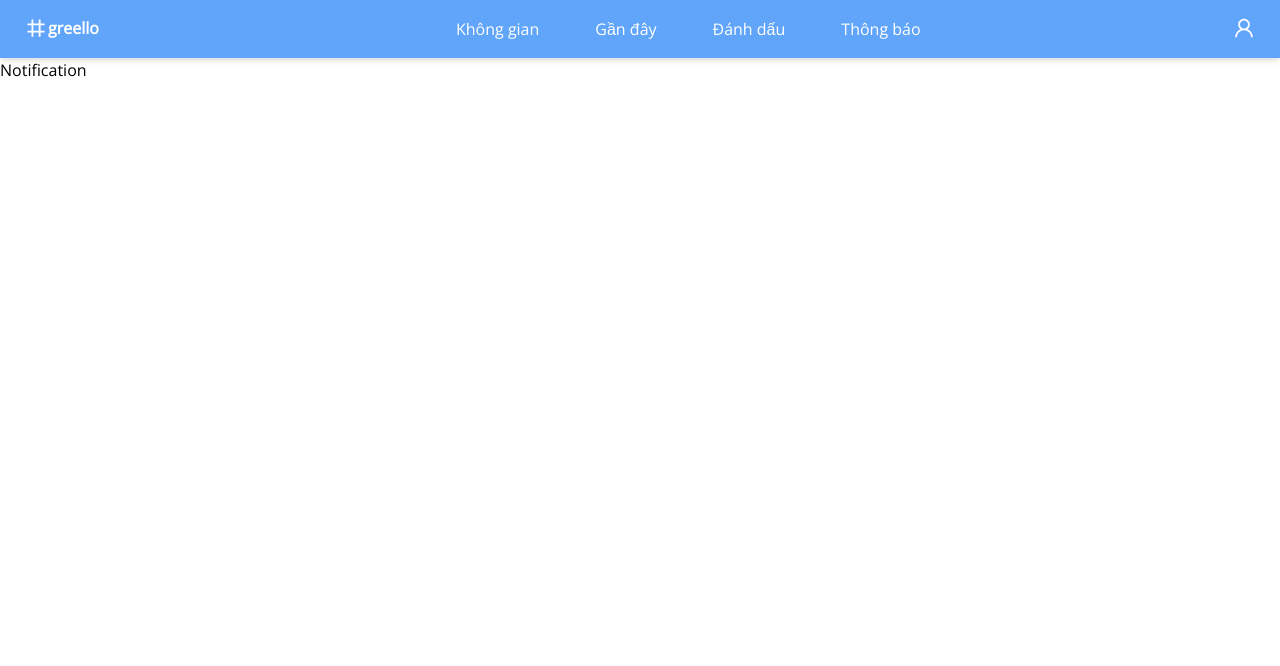
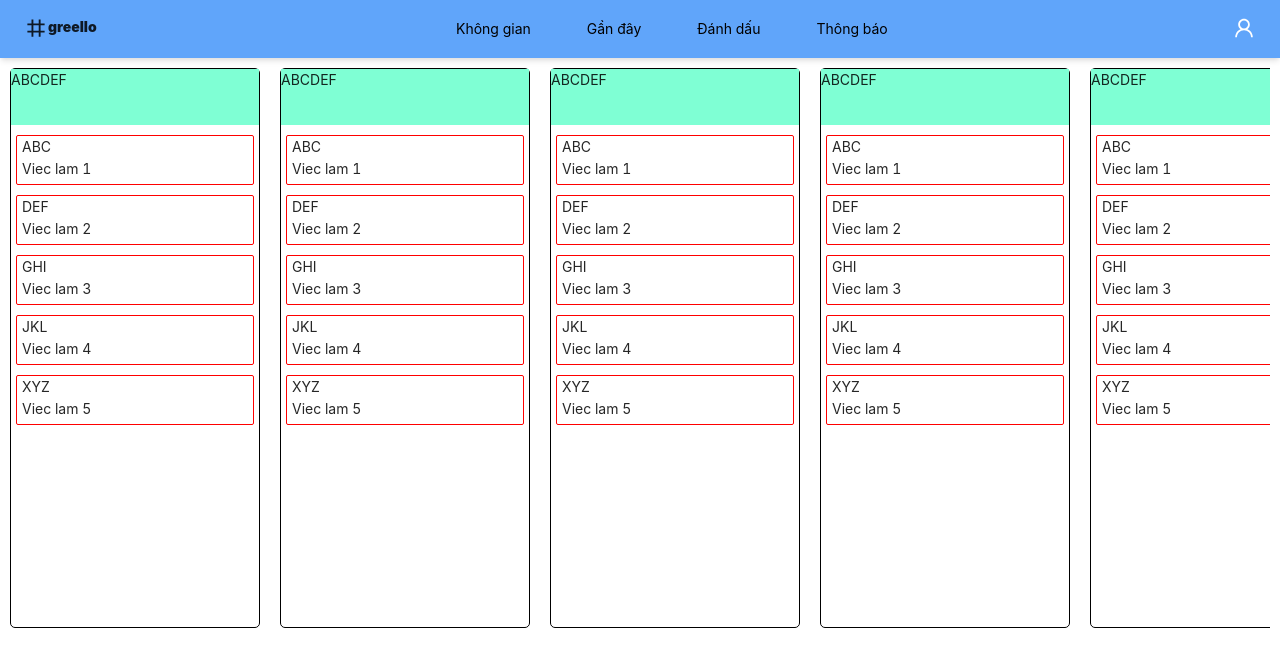
Before and after one commit to SilvirD/TodoApp-FinalProject, a React (Create React App) app: page /notification in a window 1280 px wide. Shown: the top 666 px of the page. Built offline with nearby package versions, Linux system fonts and the light colour scheme.

Commit message:
feature/item-component: lam lai item components

```diff
--- a/package.json
+++ b/package.json
@@ -11,6 +11,7 @@
     "axios": "^0.23.0",
     "postcss-cli": "^9.0.1",
     "react": "^17.0.2",
+    "react-beautiful-dnd": "^13.1.0",
     "react-dom": "^17.0.2",
     "react-icons": "^4.3.1",
     "react-router-dom": "^5.3.0",
--- a/src/App.js
+++ b/src/App.js
@@ -6,6 +6,8 @@ import Workspace from "./components/pages/Workspace";
 import Recent from "./components/pages/Recent";
 import Bookmark from "./components/pages/Bookmark";
 import Notification from "./components/pages/Notification";
+
+import Table from "./components/Table/Table";
 
 function App() {
   return (
@@ -18,7 +20,7 @@ function App() {
             <Route exact path="/" component={Workspace} />
             <Route exact path="/recent" component={Recent} />
             <Route exact path="/bookmark" component={Bookmark} />
-            <Route exact path="/notification" component={Notification}/>
+            <Route exact path="/notification" component={Table} />
             <Route exact path="/login" component={Login} />
             <Route exact path="/register" component={Register} />
           </Switch>
--- a/src/components/NavBar/NavBar.js
+++ b/src/components/NavBar/NavBar.js
@@ -2,6 +2,7 @@ import { useState } from "react";
 import { AiOutlineNumber, AiOutlineUser } from "react-icons/ai";
 import { Link } from "react-router-dom";
 import Button from "./Button";
+import "./NavBar.scss";
 
 const NavBar = () => {
   const ICONSIZE = 24;
--- /dev/null
+++ b/src/components/NavBar/NavBar.scss
@@ -0,0 +1,5 @@
+.navlinks {
+  ul > li > a {
+    color: black;
+  }
+}
--- /dev/null
+++ b/src/components/Table/Column/Column.js
@@ -0,0 +1,74 @@
+import { useState } from "react";
+import { DragDropContext, Droppable } from "react-beautiful-dnd";
+import ColumnItem from "../Items/ColumnItem";
+import ItemDialog from "../Items/ItemDialog";
+import { tableMockData } from "../TableItem_mockdata";
+import "./Column.scss";
+
+export default function Column({ colIndex }) {
+  const [isDialogOpen, setIsDialogOpen] = useState(false);
+  const [dialogContent, setDialogContent] = useState();
+  const [items, setItems] = useState(tableMockData);
+
+  const handleOpenDialog = (dialogData) => {
+    setIsDialogOpen(!isDialogOpen);
+    setDialogContent(dialogData);
+  };
+
+  const handleCloseDialog = () => {
+    setDialogContent();
+    setIsDialogOpen(!isDialogOpen);
+  };
+
+  const handleOnDragEnd = (result) => {
+    if (!result.destination) return;
+    const newItem = Array.from(items);
+    const [reorderedItem] = newItem.splice(result.source.index, 1);
+    newItem.splice(result.destination.index, 0, reorderedItem);
+
+    setItems(newItem);
+  };
+
+  return (
+    <>
+      <DragDropContext onDragEnd={handleOnDragEnd}>
+        <Droppable droppableId={colIndex.toString()}>
+          {(provided) => (
+            <div
+              className="Column"
+              {...provided.droppableProps}
+              ref={provided.innerRef}
+            >
+              <div className="Column__header">
+                <div className="Column__header__main">ABCDEF</div>
+                <div className="Column__header__sub"></div>
+              </div>
+              <div className="Column__body">
+                {items.map((item, index) => {
+                  const { id, title, content } = item;
+                  return (
+                    <ColumnItem
+                      itemIndex={index}
+                      itemKey={id}
+                      key={id}
+                      title={title}
+                      content={content}
+                      onOpenDialog={handleOpenDialog}
+                    />
+                  );
+                })}
+              </div>
+              {provided.placeholder}
+            </div>
+          )}
+        </Droppable>
+      </DragDropContext>
+
+      <ItemDialog
+        isDialogOpen={isDialogOpen}
+        onOpenCloseDialog={handleCloseDialog}
+        {...dialogContent}
+      />
+    </>
+  );
+}
--- /dev/null
+++ b/src/components/Table/Column/Column.scss
@@ -0,0 +1,25 @@
+.Column {
+  height: 70vh;
+
+  min-width: 250px;
+  border: 1px solid black;
+  border-radius: 5px;
+  margin-right: 20px;
+  &__header {
+    height: 10%;
+    background-color: aquamarine;
+  }
+
+  &__body {
+    user-select: none;
+
+    &__item {
+      border-radius: 2px;
+      border: 1px solid red;
+      height: 50px;
+      cursor: pointer;
+      margin: 10px 5px;
+      padding-left: 5px;
+    }
+  }
+}
--- /dev/null
+++ b/src/components/Table/Items/ColumnItem.js
@@ -0,0 +1,40 @@
+import { useRef } from "react";
+import "../Column/Column.scss";
+import { Draggable } from "react-beautiful-dnd";
+import { v4 } from "uuid";
+
+const longContent =
+  "Lorem ipsum dolor sit amet consectetur adipisicing elit. Ad repudiandae explicabo iure alias eaque deleniti ex magnam esse natus, corrupti, eum dolore numquam. Ex temporibus laborum at dolore magnam soluta!";
+
+export default function ColumnItem({
+  title,
+  content,
+  onOpenDialog,
+  itemIndex,
+  itemKey,
+}) {
+  const handleDialog = () => {
+    onOpenDialog({
+      title,
+      content,
+      longContent,
+    });
+  };
+
+  return (
+    <Draggable draggableId={itemKey} index={itemIndex}>
+      {(provided) => (
+        <div
+          className="Column__body__item"
+          onClick={handleDialog}
+          {...provided.draggableProps}
+          ref={provided.innerRef}
+          {...provided.dragHandleProps}
+        >
+          <div className="Column__body__item__title">{title}</div>
+          <div className="Column__body__item__content">{content}</div>
+        </div>
+      )}
+    </Draggable>
+  );
+}
--- /dev/null
+++ b/src/components/Table/Items/ItemDialog.js
@@ -0,0 +1,33 @@
+import { Modal, Button } from "antd";
+
+import "antd/dist/antd.css";
+
+export default function ItemDialog({
+  isDialogOpen,
+  onOpenCloseDialog,
+  ...remains
+}) {
+  const { title, content, longContent } = remains;
+  return (
+    <Modal
+      visible={isDialogOpen}
+      title={title}
+      onOk={onOpenCloseDialog}
+      onCancel={onOpenCloseDialog}
+      footer={[
+        <Button key="back" onClick={onOpenCloseDialog}>
+          Return
+        </Button>,
+        <Button key="submit" type="primary" onClick={onOpenCloseDialog}>
+          Submit
+        </Button>,
+      ]}
+    >
+      <p>Some contents...</p>
+      <p>Some contents...</p>
+      <p>Some contents...</p>
+      <p>Some contents...</p>
+      <p>Some contents...</p>
+    </Modal>
+  );
+}
--- /dev/null
+++ b/src/components/Table/Table.js
@@ -0,0 +1,17 @@
+import { v4 } from "uuid";
+import Column from "./Column/Column";
+
+const arr = new Array(10).fill(1);
+
+export default function Table() {
+  return (
+    <div
+      className="Table"
+      style={{ display: "flex", margin: "10px", overflowX: "auto" }}
+    >
+      {arr.map((elem, index) => {
+        return <Column key={v4()} colIndex={index} />;
+      })}
+    </div>
+  );
+}
--- /dev/null
+++ b/src/components/Table/TableItem_mockdata.js
@@ -0,0 +1,29 @@
+import { v4 } from "uuid";
+export const tableMockData = [
+  {
+    id: v4(),
+    title: "ABC",
+    content: "Viec lam 1",
+    longContent: "",
+  },
+  {
+    id: v4(),
+    title: "DEF",
+    content: "Viec lam 2",
+  },
+  {
+    id: v4(),
+    title: "GHI",
+    content: "Viec lam 3",
+  },
+  {
+    id: v4(),
+    title: "JKL",
+    content: "Viec lam 4",
+  },
+  {
+    id: v4(),
+    title: "XYZ",
+    content: "Viec lam 5",
+  },
+];
```
Also changed, not shown: 1 other file (tests, documents, lock files or other folders).
